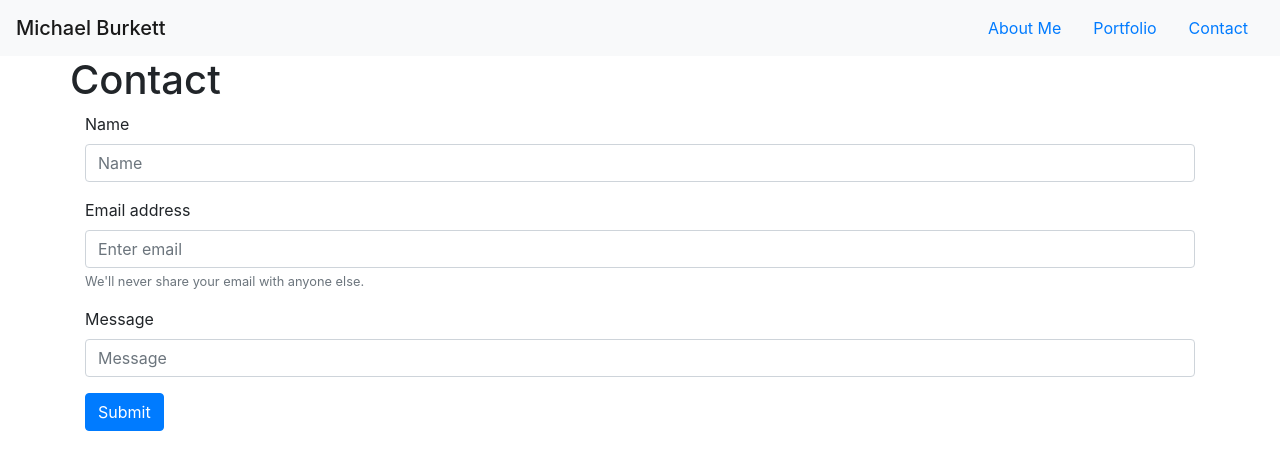
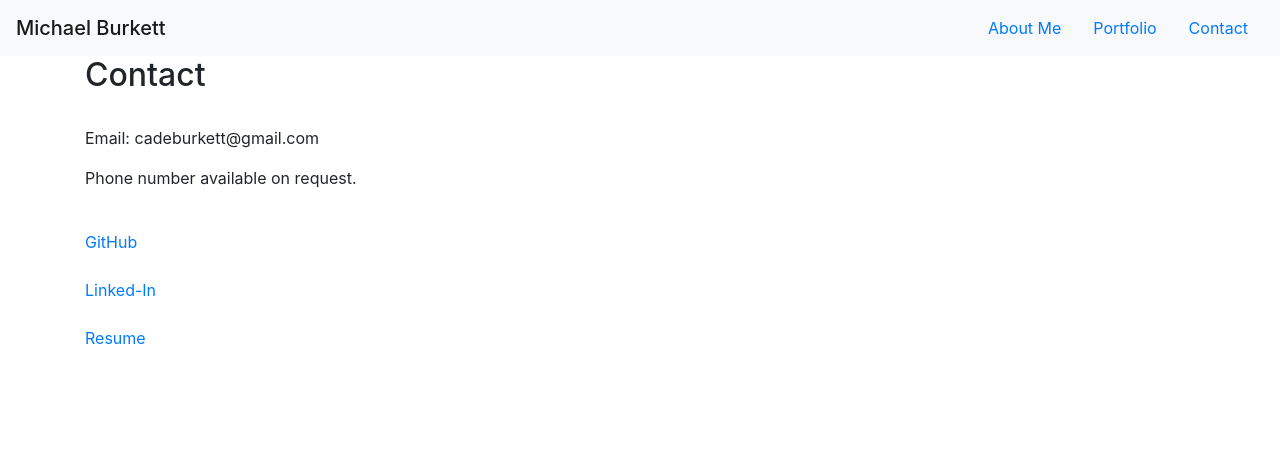
Before and after one commit to cadeburkett/Updated-Portfolio, a plain HTML site: page contact.html in a window 1280 px wide. Drawn offline with nearby package versions, Linux system fonts and the light colour scheme.

Commit message:
added contact links and resume

```diff
--- a/contact.html
+++ b/contact.html
@@ -25,27 +25,20 @@
      </nav>
     <!-- Form input -->
 <div class="container">
-    <form>
-     <header class="row">
-      <div class="page-header">
-          <h1> Contact</h1>
-      </div>
-     </header>
-        <div class="form-group">
-            <label for="exampleInputName">Name</label>
-            <input type="name" class="form-control" id="exampleInputName" placeholder="Name">
-          </div>
-        <div class="form-group">
-          <label for="exampleInputEmail1">Email address</label>
-          <input type="email" class="form-control" id="exampleInputEmail1" aria-describedby="emailHelp" placeholder="Enter email">
-          <small id="email" class="form-text text-muted">We'll never share your email with anyone else.</small>
-        </div>
-        <div class="form-group">
-          <label for="exampleInputMessage">Message</label>
-          <input type="message" class="form-control" id="exampleInputMessage" placeholder="Message">
-        </div>
-        <button type="submit" class="btn btn-primary">Submit</button>
-      </form>
+     <div>
+       <h2> Contact</h2>
+      </br>
+       <p>Email: cadeburkett@gmail.com</p>
+       <p>Phone number available on request.</p>
+      </br>
+       <a href="https://github.com/cadeburkett">GitHub</a>
+      </br>
+      </br>
+       <a href="https://www.linkedin.com/in/cade-burkett/">Linked-In</a>
+      </br>
+      </br>
+       <a href="./Assets/Images/Resume_Coding.pdf">Resume</a>
+     </div>
 </div>
 
 
```
Also changed, not shown: 1 other file.
